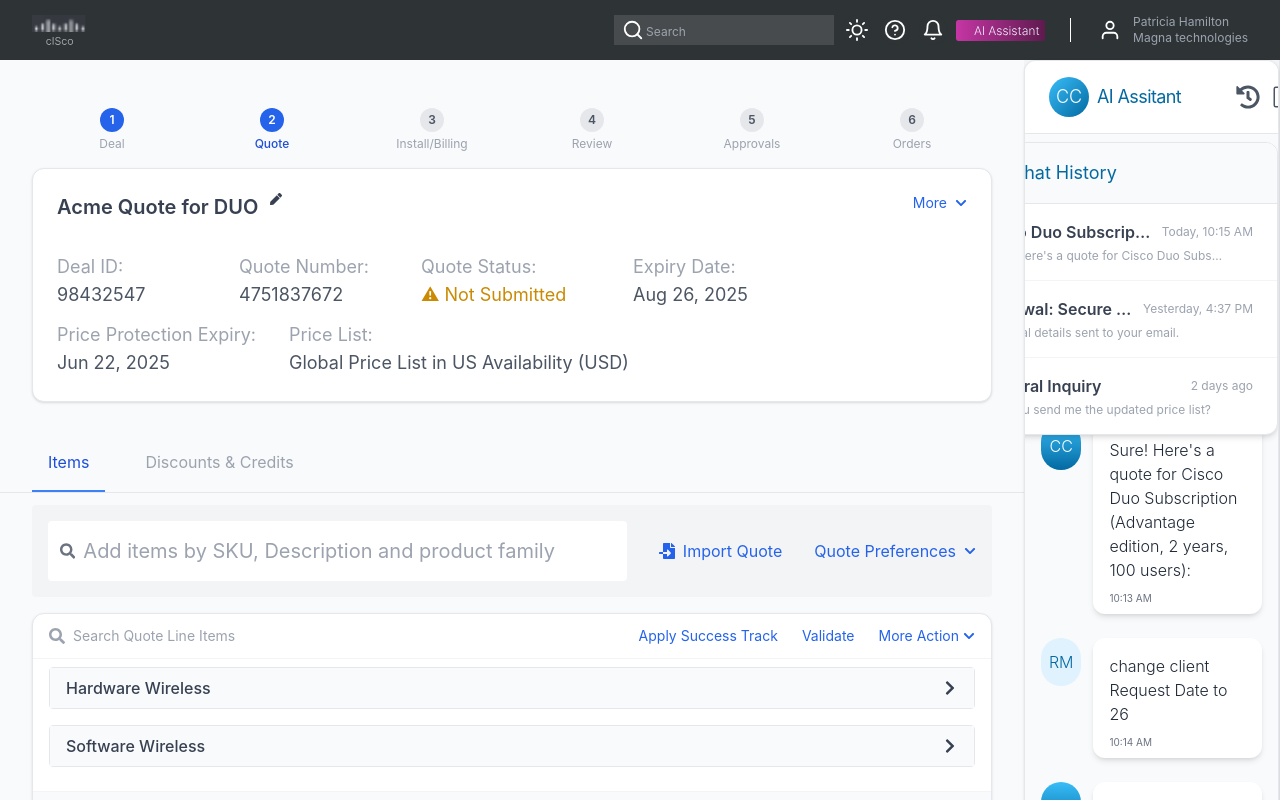
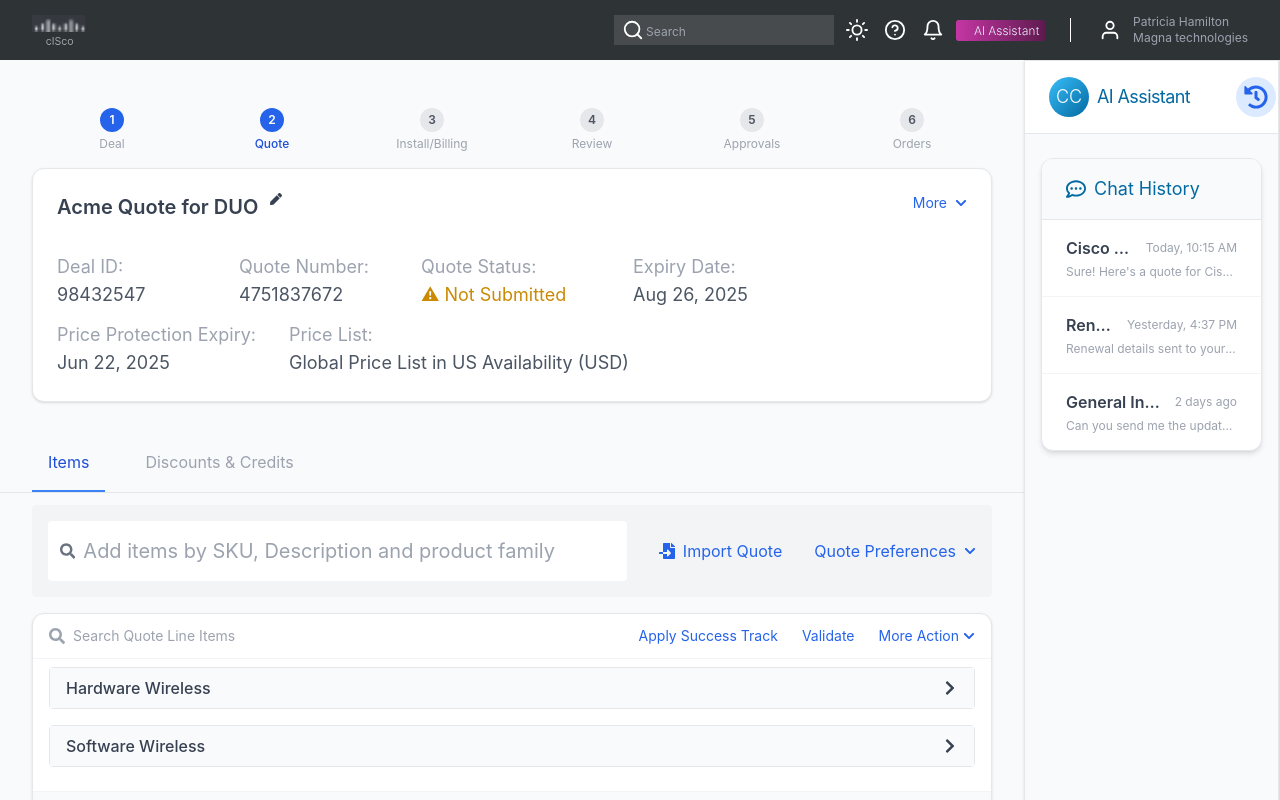
Before and after one commit to jafetmora/bd-cisco-poc, a React (Vite) app in the folder client/: page / in a window 1280 px wide. Both pictures are taken after a click on the button 1248 px from the left and 97 px from the top of the page. Shown: the top 800 px of the page. Built offline with nearby package versions, Linux system fonts and the light colour scheme.

Commit message:
Implement tab structure for Chat and ChatHistory
- Refactored ChatContainer to use a tab model with Chat and History options
- Added icon-based tab switching for improved UX

```diff
--- a/client/src/components/Layout/Aside/Aside.tsx
+++ b/client/src/components/Layout/Aside/Aside.tsx
@@ -4,10 +4,6 @@
   return (
     <aside className="w-[20%] bg-gray-100 border-r border-gray-200 flex flex-col min-h-0">
       <ChatContainer />
-      {/* <div className="flex-1 p-0">
-        <ThreadsMenu />
-      </div>
-      <HorizontalBorder /> */}
     </aside>
   );
 }
--- a/client/src/components/Layout/Chat/ChatContainer.tsx
+++ b/client/src/components/Layout/Chat/ChatContainer.tsx
@@ -52,20 +52,21 @@
   },
 ];
 
+type TabType = 'history' | 'chat';
+
 export default function ChatContainer() {
   const [messages, setMessages] = useState(chatData);
-  const [isHistoryOpen, setIsHistoryOpen] = useState(false);
+  const [activeTab, setActiveTab] = useState<TabType>('chat');
 
   // Optional: ref for click outside (not required for fixed overlay)
   const historyPanelRef = useRef<HTMLDivElement>(null);
 
   const handleSelectHistory = (id: number) => {
-    setIsHistoryOpen(false);
     // Could load the selected chat here
   };
 
   return (
-    <div className="flex flex-col h-full w-full bg-[#F8FAFB] rounded-xl shadow border border-gray-200 overflow-hidden relative">
+    <div className="flex flex-col h-full w-full bg-[#F8FAFB] shadow border border-gray-200 overflow-hidden relative">
       {/* Chat header */}
       <div className="bg-white px-6 py-4 border-b border-gray-200 flex items-center justify-between">
         <div className="flex items-center gap-2 min-w-[187px]">
@@ -74,50 +75,47 @@
             <span className="font-light text-white text-lg">CC</span>
           </div>
           <span className="font-segoe text-primary text-lg leading-8 tracking-[-0.6px]">
-            AI Assitant
+            AI Assistant
           </span>
         </div>
+        {/* Tab bar with icons */}
         <div className="flex gap-3">
           <button
-            title="View History"
-            className="text-gray-600 hover:text-blue-600"
-            onClick={() => setIsHistoryOpen(true)}
+            title="Chat History"
+            className={`p-2 rounded-full transition ${activeTab === 'history' ? 'bg-blue-100 text-blue-600' : 'text-gray-600 hover:text-blue-600'}`}
+            onClick={() => setActiveTab('history')}
+            aria-selected={activeTab === 'history'}
           >
             <FaHistory className="w-6 h-6" />
           </button>
           <button
-            title="New Chat"
-            className="text-gray-600 font-bold hover:text-blue-600"
+            title="Chat"
+            className={`p-2 rounded-full transition ${activeTab === 'chat' ? 'bg-blue-100 text-blue-600' : 'text-gray-600 hover:text-blue-600'}`}
+            onClick={() => setActiveTab('chat')}
+            aria-selected={activeTab === 'chat'}
           >
             <BsPencilSquare className="w-6 h-6" />
           </button>
         </div>
       </div>
 
-      {/* Chat History Dropdown */}
-      <div className="relative">
-        {isHistoryOpen && (
-          <div
-            className="absolute right-0 mt-2 z-50"
-            style={{ minWidth: '320px' }}
-            tabIndex={-1}
-            onBlur={() => setIsHistoryOpen(false)}
-          >
-            <ChatHistory previousChats={chatHistoryData} onSelect={(id) => {
-              setIsHistoryOpen(false);
-              handleSelectHistory(id);
-            }} />
-          </div>
+      {/* Tab content */}
+      <div className="flex-1 overflow-y-auto px-4 py-6 space-y-6">
+        {activeTab === 'history' && (
+          <ChatHistory previousChats={chatHistoryData} onSelect={handleSelectHistory} />
+        )}
+        {activeTab === 'chat' && (
+          <>
+            {messages.map((msg, index) => (
+              <MessageBubble key={index} {...msg} />
+            ))}
+          </>
         )}
       </div>
 
-      {/* Messages */}
-      <div className="flex-1 overflow-y-auto px-4 py-6 space-y-6">
-        {messages.map((msg, index) => (
-          <MessageBubble key={index} {...msg} />
-        ))}
-      </div>
-
+      {/* Chat actions and input only for Chat tab */}
+      {activeTab === 'chat' && (
+        <>
           <div className="flex justify-evenly gap-3 mb-4">
             <button className="bg-white text-[#0369A1] border border-[#BAE6FD] rounded-full px-4 py-2 text-sm shadow-sm hover:bg-[#F0F9FF] transition flex items-center gap-2">
               <MdNoteAdd className="w-6 h-6" /> Create Order
@@ -129,9 +127,10 @@
               <MdEmail className="w-6 h-6" /> Draft Email
             </button>
           </div>
-
           {/* Input and quick actions */}
           <ChatInputBar onSend={(msg) => setMessages([...messages, msg])} />
+        </>
+      )}
     </div>
   );
 }
--- a/client/src/components/Layout/Chat/ChatHistory.tsx
+++ b/client/src/components/Layout/Chat/ChatHistory.tsx
@@ -12,7 +12,7 @@
   onSelect?: (id: number) => void;
 }) {
   return (
-    <div className="w-80 bg-white border border-gray-200 rounded-xl shadow-md overflow-hidden">
+    <div className="w-full bg-white border border-gray-200 rounded-xl shadow-md overflow-hidden">
       <div className="px-6 py-4 border-b border-gray-200 flex items-center gap-2 bg-gray-50">
         <FaRegCommentDots className="w-5 h-5 text-primary" />
         <span className="font-segoe text-primary text-lg">Chat History</span>
```
Lines whose indentation alone changed are shown as unchanged.
